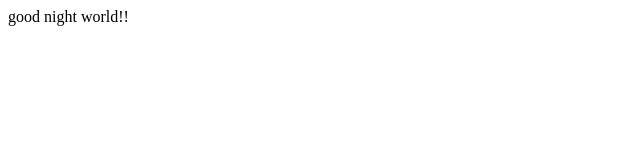
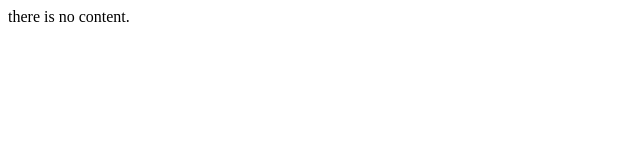
Before and after one commit to ministerofsoup/waheeeeipages, a plain HTML site: page index.html in a window 1280 px wide. Shown: the full height of the page, 0-640 px from the left. Drawn offline with Linux system fonts and the light colour scheme.

Commit message:
update html

```diff
--- a/index.html
+++ b/index.html
@@ -1,3 +1,3 @@
 <html>
-good night world!!
+there is no content.
 </html>
```
